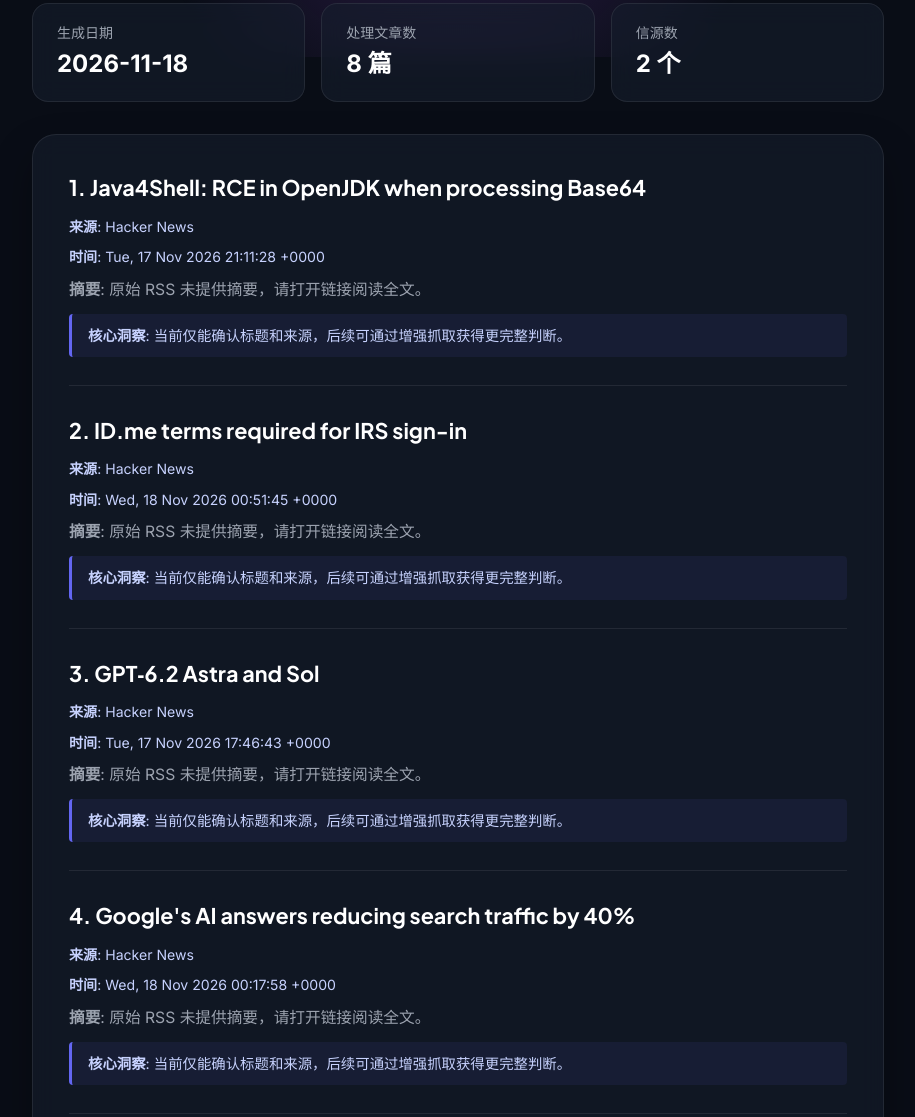
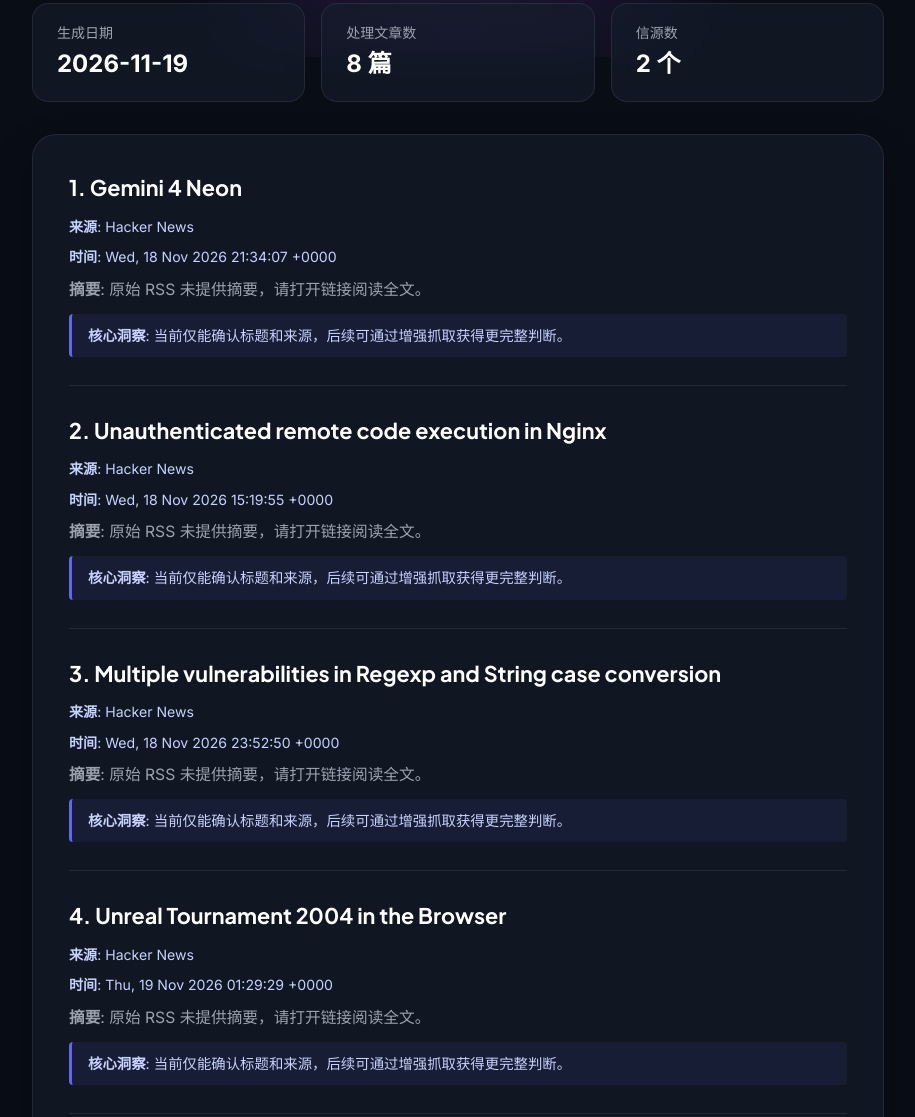
Before and after one commit to notbrighton/ai-daily-digest, a plain HTML site: page index.html in a window 1280 px wide. Shown: the part 263-1380 px from the top of the page, without its empty margins (182-1097 px from the left). Drawn offline with Linux system fonts and the light colour scheme.

Commit message:
chore: update daily digest [skip ci]

```diff
--- a/index.html
+++ b/index.html
@@ -51,7 +51,7 @@
   <main>
     <div class="stats-bar">
       <div class="stat-card">
-        <div><div class="stat-label">生成日期</div><div class="stat-val">2026-11-18</div></div>
+        <div><div class="stat-label">生成日期</div><div class="stat-val">2026-11-19</div></div>
       </div>
       <div class="stat-card">
         <div><div class="stat-label">处理文章数</div><div class="stat-val">8 篇</div></div>
@@ -62,30 +62,30 @@
     </div>
     <div class="content-box">
       <article class="digest-article">
-<h3 class="article-title">1. <a href="https://calif.io/java4shell/" target="_blank" rel="noopener noreferrer">Java4Shell: RCE in OpenJDK when processing Base64</a></h3>
+<h3 class="article-title">1. <a href="https://blog.google/innovation-and-ai/models-and-research/gemini-models/introducing-gemini-4-neon/" target="_blank" rel="noopener noreferrer">Gemini 4 Neon</a></h3>
 <p class="article-meta"><strong>来源</strong>: Hacker News</p>
-<p class="article-meta"><strong>时间</strong>: Tue, 17 Nov 2026 21:11:28 +0000</p>
+<p class="article-meta"><strong>时间</strong>: Wed, 18 Nov 2026 21:34:07 +0000</p>
 <p class="article-summary"><strong>摘要</strong>: 原始 RSS 未提供摘要，请打开链接阅读全文。</p>
 <div class="key-takeaway"><strong>核心洞察</strong>: 当前仅能确认标题和来源，后续可通过增强抓取获得更完整判断。</div>
 </article>
 <article class="digest-article">
-<h3 class="article-title">2. <a href="https://consumerrights.wiki/w/ID.me_terms_required_for_IRS_sign-in" target="_blank" rel="noopener noreferrer">ID.me terms required for IRS sign-in</a></h3>
+<h3 class="article-title">2. <a href="https://www.wiz.io/blog/nginx-http2-rce-vulnerabilities" target="_blank" rel="noopener noreferrer">Unauthenticated remote code execution in Nginx</a></h3>
 <p class="article-meta"><strong>来源</strong>: Hacker News</p>
-<p class="article-meta"><strong>时间</strong>: Wed, 18 Nov 2026 00:51:45 +0000</p>
+<p class="article-meta"><strong>时间</strong>: Wed, 18 Nov 2026 15:19:55 +0000</p>
 <p class="article-summary"><strong>摘要</strong>: 原始 RSS 未提供摘要，请打开链接阅读全文。</p>
 <div class="key-takeaway"><strong>核心洞察</strong>: 当前仅能确认标题和来源，后续可通过增强抓取获得更完整判断。</div>
 </article>
 <article class="digest-article">
-<h3 class="article-title">3. <a href="https://openai.com/index/introducing-gpt-6-2-astra-sol/" target="_blank" rel="noopener noreferrer">GPT‑6.2 Astra and Sol</a></h3>
+<h3 class="article-title">3. <a href="https://www.ruby-lang.org/en/news/2026/11/18/multiple-vulnerabilities-in-regexp-and-string/" target="_blank" rel="noopener noreferrer">Multiple vulnerabilities in Regexp and String case conversion</a></h3>
 <p class="article-meta"><strong>来源</strong>: Hacker News</p>
-<p class="article-meta"><strong>时间</strong>: Tue, 17 Nov 2026 17:46:43 +0000</p>
+<p class="article-meta"><strong>时间</strong>: Wed, 18 Nov 2026 23:52:50 +0000</p>
 <p class="article-summary"><strong>摘要</strong>: 原始 RSS 未提供摘要，请打开链接阅读全文。</p>
 <div class="key-takeaway"><strong>核心洞察</strong>: 当前仅能确认标题和来源，后续可通过增强抓取获得更完整判断。</div>
 </article>
 <article class="digest-article">
-<h3 class="article-title">4. <a href="https://revscope.co/blog/search-seo-geo-2026/" target="_blank" rel="noopener noreferrer">Google's AI answers reducing search traffic by 40%</a></h3>
+<h3 class="article-title">4. <a href="https://ut2004.dev/" target="_blank" rel="noopener noreferrer">Unreal Tournament 2004 in the Browser</a></h3>
 <p class="article-meta"><strong>来源</strong>: Hacker News</p>
-<p class="article-meta"><strong>时间</strong>: Wed, 18 Nov 2026 00:17:58 +0000</p>
+<p class="article-meta"><strong>时间</strong>: Thu, 19 Nov 2026 01:29:29 +0000</p>
 <p class="article-summary"><strong>摘要</strong>: 原始 RSS 未提供摘要，请打开链接阅读全文。</p>
 <div class="key-takeaway"><strong>核心洞察</strong>: 当前仅能确认标题和来源，后续可通过增强抓取获得更完整判断。</div>
 </article>
@@ -122,6 +122,8 @@
         <h2>Recent archives</h2>
         <div class="archive-links">
 
+          <a href="digests/digest_20261119.md">2026-11-19</a>
+
           <a href="digests/digest_20261118.md">2026-11-18</a>
 
           <a href="digests/digest_20261117.md">2026-11-17</a>
@@ -134,8 +136,6 @@
 
           <a href="digests/digest_20261113.md">2026-11-13</a>
 
-          <a href="digests/digest_20261112.md">2026-11-12</a>
-
         </div>
       </section>
 
```
Also changed, not shown: 1 other file.
